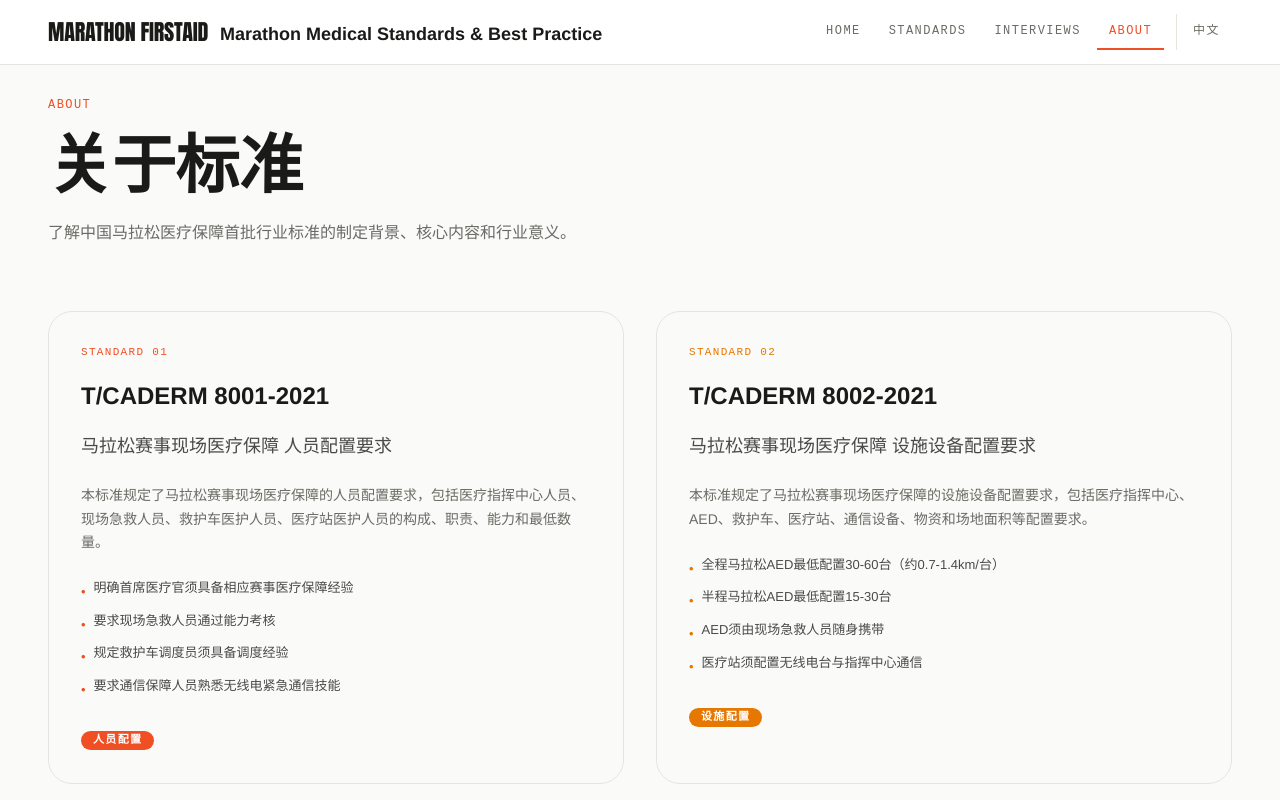
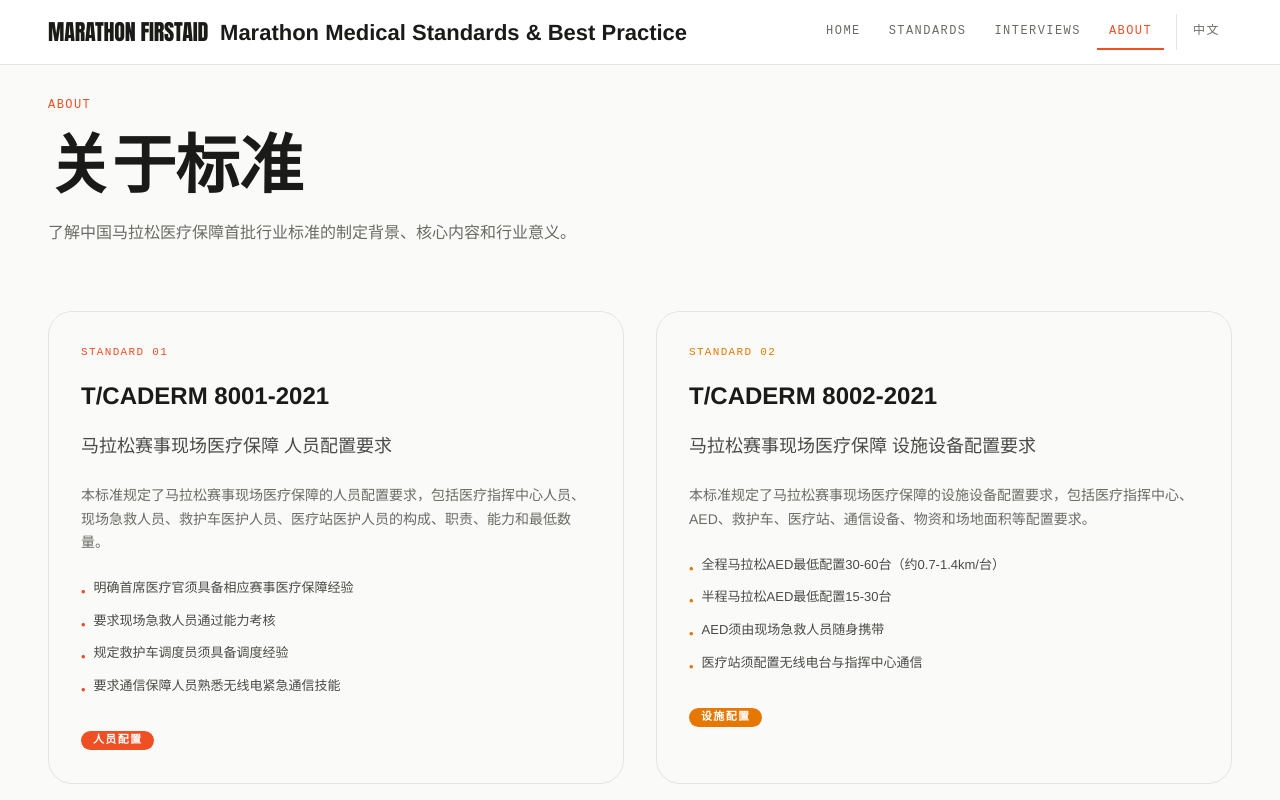
Before and after one commit to Arrowliu083/marathon-medical-site, a Next.js app: page /en/about in a window 1280 px wide. Shown: the top 800 px of the page. Built offline with nearby package versions, Linux system fonts and the light colour scheme.

Commit message:
中文logo 22px font-black黑色，英文22px红色，等比

```diff
--- a/src/components/Nav.tsx
+++ b/src/components/Nav.tsx
@@ -30,7 +30,7 @@ export default function Nav() {
           <span className="display-hero text-xl md:text-[22px] leading-none text-accent tracking-tight">
             MARATHON FIRSTAID
           </span>
-          <span className="hidden md:inline font-sans font-extrabold text-[18px] text-text-primary leading-none pb-[1px]">
+          <span className="hidden md:inline font-sans font-black text-[22px] text-text-primary leading-none">
             {locale === 'zh' ? '马拉松医疗保障标准及最佳实践' : 'Marathon Medical Standards & Best Practice'}
           </span>
         </Link>
```
